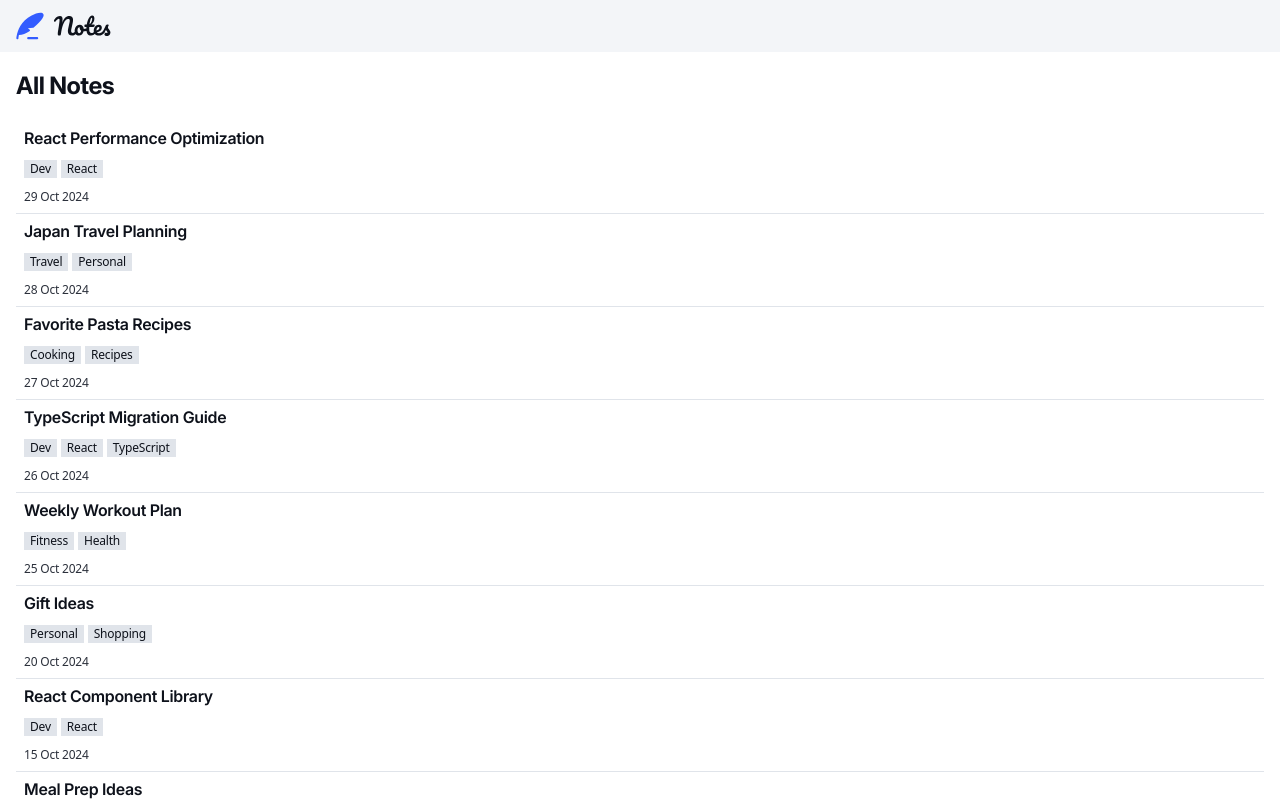
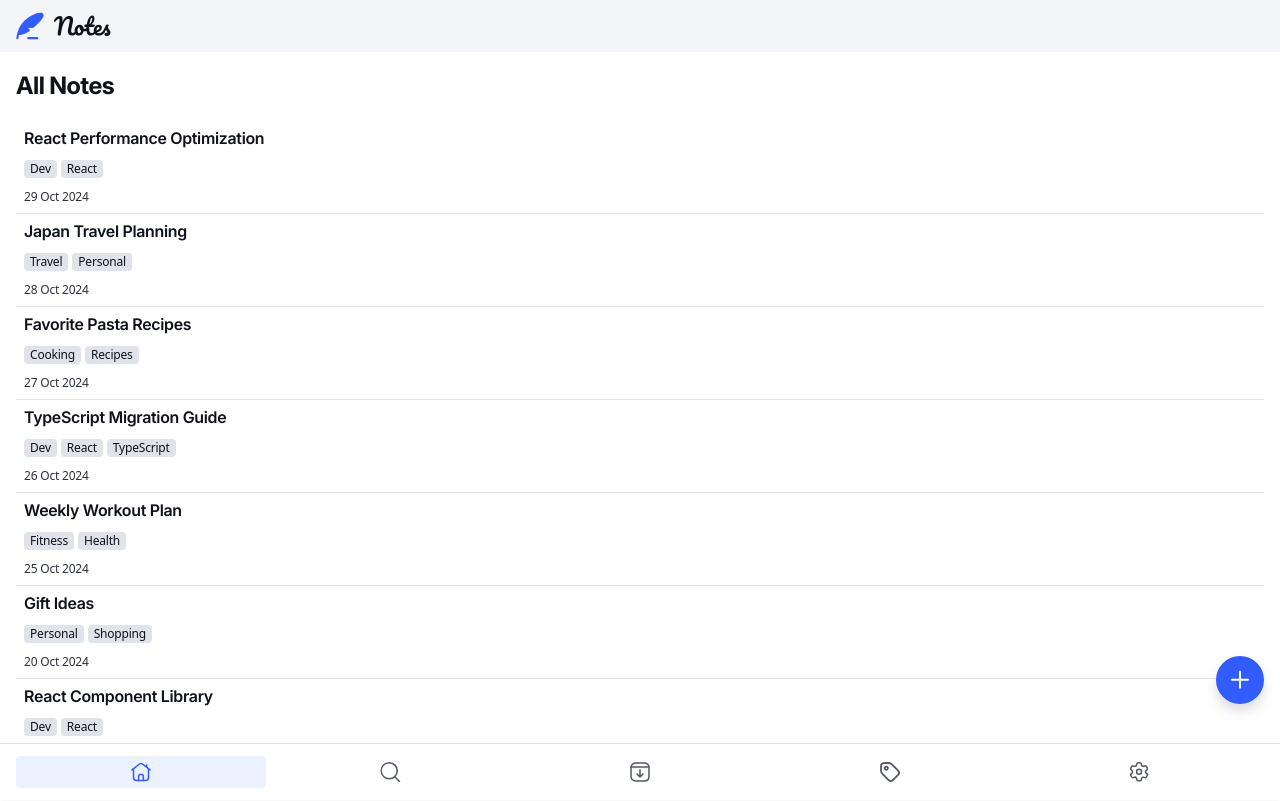
Before and after one commit to ronald-it/notorium, a Next.js app: page / in a window 1280 px wide. Shown: the top 801 px of the page. Built offline with nearby package versions, Linux system fonts and the light colour scheme.

Commit message:
Header and footer are now sticky while the button for adding a new note now has fixed positioning.

```diff
--- a/src/app/components/Footer/Footer.module.scss
+++ b/src/app/components/Footer/Footer.module.scss
@@ -1,6 +1,10 @@
 @use '../../../styles/variables.scss' as *;
 
 .footer {
+  position: sticky;
+  bottom: 0;
+  width: 100%;
+  background-color: $neutral-0;
   display: flex;
   justify-content: space-between;
   padding: $spacing-150 $spacing-200;
--- a/src/app/components/Header/Header.module.scss
+++ b/src/app/components/Header/Header.module.scss
@@ -1,6 +1,10 @@
 @use '../../../styles/variables.scss' as *;
 
 .header {
+  position: sticky;
+  top: 0;
+  width: 100%;
+  z-index: 1;
   background-color: $neutral-100;
   padding: $spacing-150 $spacing-200;
 }
--- a/src/app/dashboard.module.scss
+++ b/src/app/dashboard.module.scss
@@ -2,9 +2,9 @@
 @use 'sass:map';
 
 .main {
-  position: relative;
   padding: $spacing-0 $spacing-200;
   color: $neutral-950;
+  overflow-y: auto;
 
   .title {
     text-transform: capitalize;
@@ -15,7 +15,6 @@
   }
 
   .notes {
-
     .note {
       display: flex;
       flex-direction: column;
@@ -24,8 +23,8 @@
       border-bottom: solid 1px $neutral-200;
 
       &:last-child {
-      border-bottom: none;
-    }
+        border-bottom: none;
+      }
 
       &__title {
         font-family: 'Inter', sans-serif;
@@ -46,6 +45,7 @@
         line-height: map.get($preset-6, 'line-height');
         letter-spacing: map.get($preset-6, 'letter-spacing');
         padding: $spacing-025 $spacing-075;
+        border-radius: $radius-4;
       }
 
       &__date {
@@ -69,8 +69,8 @@
   }
 
   .button {
-    position: absolute;
-    bottom: 0;
+    position: fixed;
+    bottom: 10%;
     right: 0;
     border-radius: $radius-full;
     background-color: $blue-500;
--- a/src/styles/globals.css
+++ b/src/styles/globals.css
@@ -68,7 +68,7 @@ body {
 }
 
 body {
-  min-height: 100vh;
+  height: 100vh;
   display: grid;
   grid: auto 1fr auto / 1fr;
 }
```
